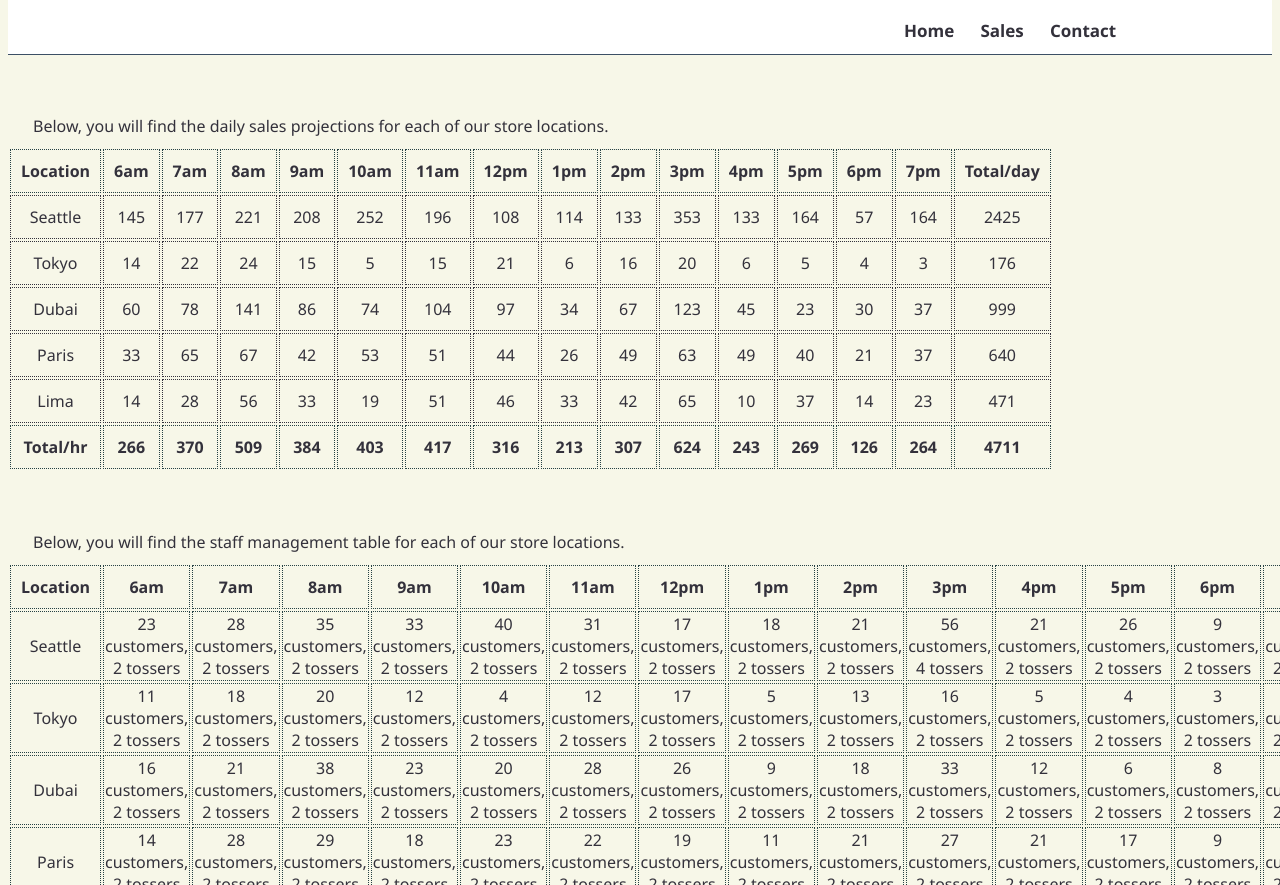
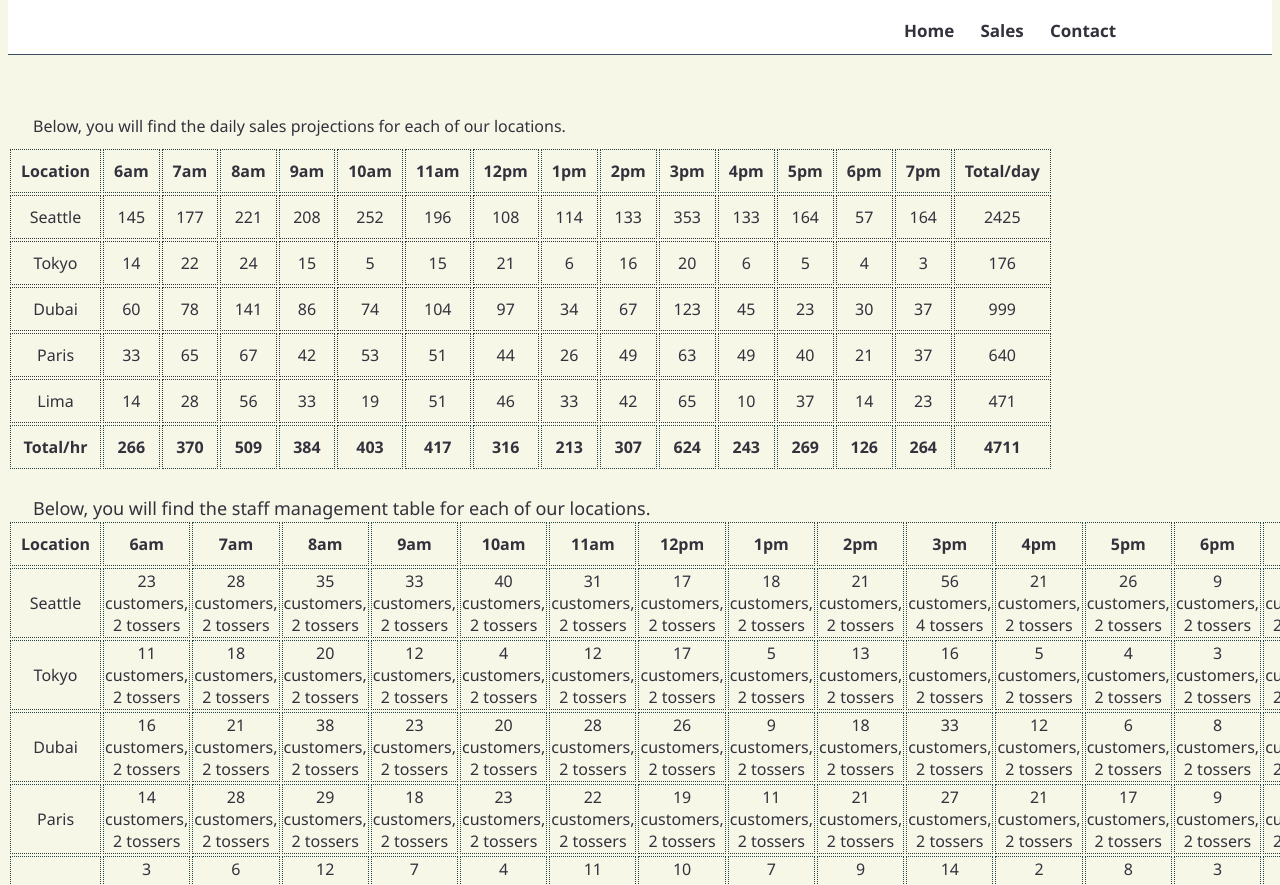
Before and after one commit to hasnaa38/cookie-stand, a plain HTML site: page sales.html in a window 1280 px wide. Shown: the part 67-952 px from the top of the page. Drawn offline with Linux system fonts and the light colour scheme.

Commit message:
Edited the aleady existsing code so it becomes shorter

```diff
--- a/js/app.js
+++ b/js/app.js
@@ -6,6 +6,19 @@ let distribution = [0.5, 0.75, 1.0, 0.6, 0.8, 1.0, 0.7, 0.4, 0.6, 0.9, 0.7, 0.5,
 function randomNumber(min, max) {
   return(Math.floor(Math.random() * (max - min + 1) + min));
 }
+
+//Creating table elements and generating each table's first row:
+let salesProjections = document.getElementById('salesProjections');
+let tableElement = document.createElement('table');
+tableElement.setAttribute('id','table1');
+salesProjections.appendChild(tableElement);
+firstRow(tableElement);
+let staffManagementTable = document.getElementById('staffManagementTable');
+let table2Element = document.createElement('table');
+table2Element.setAttribute('id','table2');
+staffManagementTable.appendChild(table2Element);
+firstRow(table2Element);
+
 
 // Object constructor function:
 function SalesConstructor (shopLocation, minNumOfCustomers, maxNumOfCustomers, avgNumOfCookies) {
@@ -86,13 +99,20 @@ let dubaiSales = new SalesConstructor('Dubai', 11, 38, 3.7);
 let parisSales = new SalesConstructor('Paris', 20, 38, 2.3);
 let limaSales = new SalesConstructor('Lima', 2, 16, 4.6);
 
-//...(General rendering)...
-let salesProjections = document.getElementById('salesProjections');
-let tableElement = document.createElement('table');
-tableElement.setAttribute('id','table1');
-salesProjections.appendChild(tableElement);
 
-//...(Rendering the first table -- the first row)...
+//Calling the functions:
+
+let storeLocation = [seattleSales, tokyoSales, dubaiSales, parisSales, limaSales];
+let inter2 = 0;
+for (let i = 0; i < storeLocation.length; i++) {
+  storeLocation[i].salesData();
+  storeLocation[i].render();
+  storeLocation[i].staffManagement();
+  storeLocation[i].staffManagementRendering();
+  inter2 += storeLocation[i].totalNumOfCookies;
+}
+
+//...(Rendering the first row for each table)...
 function firstRow (tableEl) {
   let trElement = document.createElement('tr');
   tableEl.appendChild(trElement);
@@ -109,29 +129,6 @@ function firstRow (tableEl) {
     header2El.textContent = 'Total/day';
     trElement.appendChild(header2El);
   }
-}
-firstRow(tableElement);
-
-//...(Rendering the second table -- the first row)...
-let pForTable2El = document.createElement('p');
-pForTable2El.setAttribute('class','salesData');
-pForTable2El.textContent = 'Below, you will find the staff management table for each of our store locations.';
-salesProjections.appendChild(pForTable2El);
-let table2Element = document.createElement('table');
-salesProjections.appendChild(table2Element);
-table2Element.setAttribute('id','table2');
-firstRow(table2Element);
-
-//Calling the functions:
-
-let storeLocation = [seattleSales, tokyoSales, dubaiSales, parisSales, limaSales];
-let inter2 = 0;
-for (let i = 0; i < storeLocation.length; i++) {
-  storeLocation[i].salesData();
-  storeLocation[i].render();
-  storeLocation[i].staffManagement();
-  storeLocation[i].staffManagementRendering();
-  inter2 += storeLocation[i].totalNumOfCookies;
 }
 
 //...(Rendering table 1 - the footer row)...
@@ -158,3 +155,7 @@ function totalPerHour () {
   }
 }
 totalPerHour();
+
+
+
+//Inputs: shopLocation, minNumOfCustomers, maxNumOfCustomers, avgNumOfCookies
--- a/sales.html
+++ b/sales.html
@@ -19,10 +19,10 @@
         </nav>
     </header>
     <main>
-        <p class="salesData">Below, you will find the daily sales projections for each of our store locations.</p>
-        <div id='salesProjections'>
-
-        </div>
+        <p class="salesData">Below, you will find the daily sales projections for each of our locations.</p>
+        <div id='salesProjections'></div>
+        <p class='staffManagement'>Below, you will find the staff management table for each of our locations.</p>
+        <div id='staffManagementTable'></div>
     </main>
     <footer>
         <div>
```
Also changed, not shown: index.html (+3 -3 lines).
